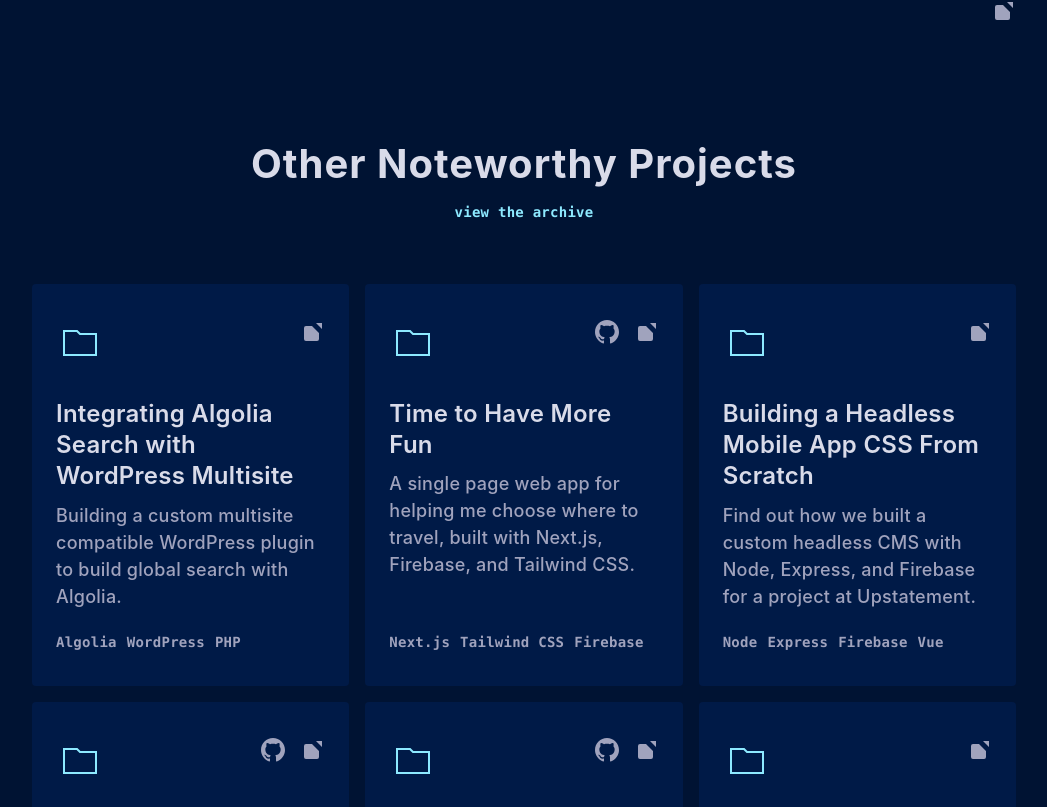
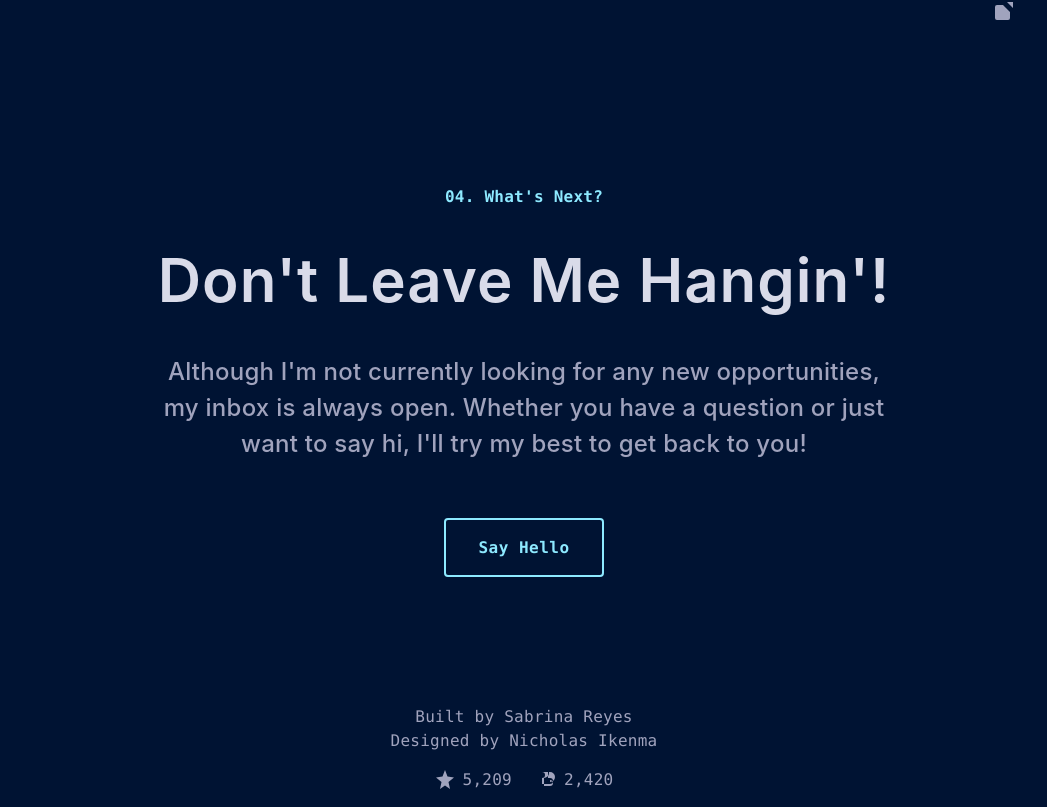
Before and after one commit to sabrinaspage/digital-ocean-app, a React (Create React App) app: page / in a window 1280 px wide. Shown: the part 4693-5500 px from the top of the page, without its empty margins (116-1163 px from the left). Built offline with nearby package versions, Linux system fonts and the light colour scheme.

Commit message:
for now, remove other projects

```diff
--- a/src/components/Projects.js
+++ b/src/components/Projects.js
@@ -113,19 +113,6 @@
       {featuredProjects.map(project => (
         <FeaturedProject key={project.id} {...project} />
       ))}
-
-      <div className="other-projects">
-        <h3 className="other-projects-title">Other Noteworthy Projects</h3>
-        <a href="#" className="view-archive">view the archive</a>
-
-        <div className="projects-grid">
-          {otherProjects.map(project => (
-            <ProjectCard key={project.id} {...project} />
-          ))}
-        </div>
-
-        <button className="btn-outline btn-large show-more">Show More</button>
-      </div>
     </section>
   );
 }
--- a/src/styles/Projects.css
+++ b/src/styles/Projects.css
@@ -52,6 +52,10 @@
   grid-column: 1 / 8;
   align-items: flex-start;
   text-align: left;
+}
+
+.featured-project:last-child {
+  margin-bottom: 0;
 }
 
 .project-label {
```
